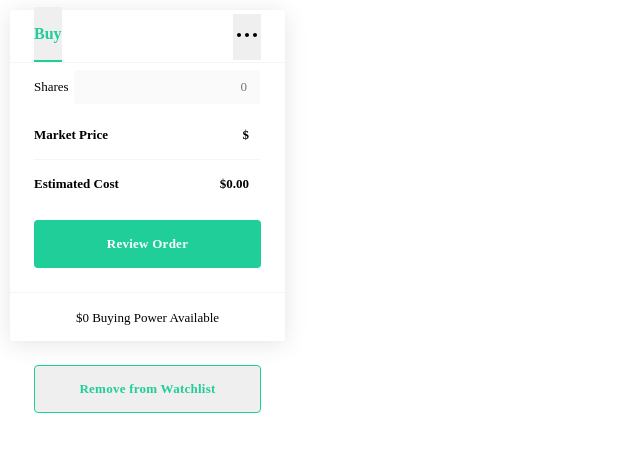
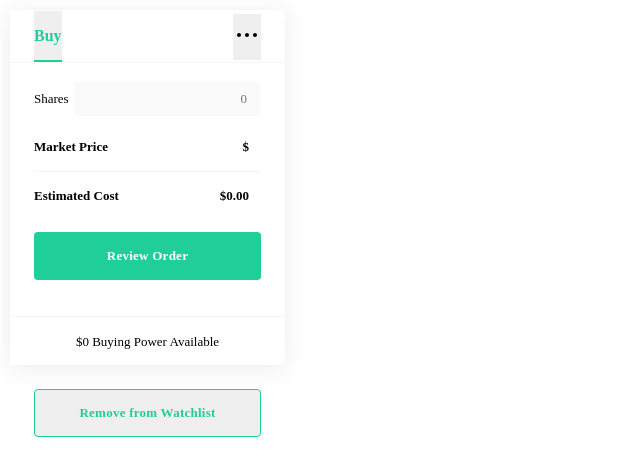
Before and after one commit to tradingtrove/buy_sell_module, a React app: page / in a window 1280 px wide. Shown: the top 476 px of the page, without its empty margins (0-640 px from the left). Built offline with nearby package versions, Linux system fonts and the light colour scheme; no server answers; the HTML template or start-up script is replaced by a standard one; a web font is replaced by a local one.

Commit message:
Fix spacing around input fields and hover/transition animations

```diff
--- a/src/App.jsx
+++ b/src/App.jsx
@@ -372,6 +372,7 @@ class App extends React.Component {
             </div>
           </header>
           <main>
+            <div className="fields">
               {stopPriceRow}
               {limitPriceRow}
               <div className="shares">
@@ -399,6 +400,7 @@ class App extends React.Component {
                 </label>
               </div>
               <button className="reviewBtn" type="submit">Review Order</button>
+            </div>
           </main>
           <div className="tail">
             <div className="tailMessage">{this.state.side === 'buy' ? `${this.handlePriceChange(`$${Math.round(Number(this.state.account.buying_power) * 100) / 100}`)} Buying Power Available` : `${Math.round(this.state.stock.quantity)} Shares Available`}</div>
--- a/src/style.css
+++ b/src/style.css
@@ -12,7 +12,7 @@ form {
   background-color: white;
   font-family: 'DINProRegular';
   width: 275px;
-  box-shadow: 0px 0px 4px 1px rgba(0,0,0,0.01), 0px 3px 24px 0px rgba(0,0,0,0.1);
+  box-shadow: 0 0 4px 1px rgba(0, 0, 0, 0.01), 0 3px 24px rgba(48, 51, 51, 0.09);
   border-radius: 2px;
 }
 
@@ -32,7 +32,7 @@ header div button {
   font-size: 16px;
   font-weight: 800;
   border: none;
-  height: 55px;
+  height: 51px;
   padding-top: 12px;
   text-align: left;
   outline: none;
@@ -69,6 +69,10 @@ main {
   padding-right: 24px;
   padding-left: 24px;
   border-bottom: 1px solid #f5f5f6;
+}
+
+.fields {
+  padding: 12px 0px;
 }
 
 input {
@@ -182,6 +186,10 @@ input:focus {
   text-align: center;
 }
 
+.reviewBtn:hover {
+  background-color: #13eaa9;
+}
+
 footer {
   font-family: 'DINProRegular';
   width: 227px;
```
Also changed, not shown: 1 other file (tests, documents, lock files or other folders). Lines whose indentation alone changed are shown as unchanged.
